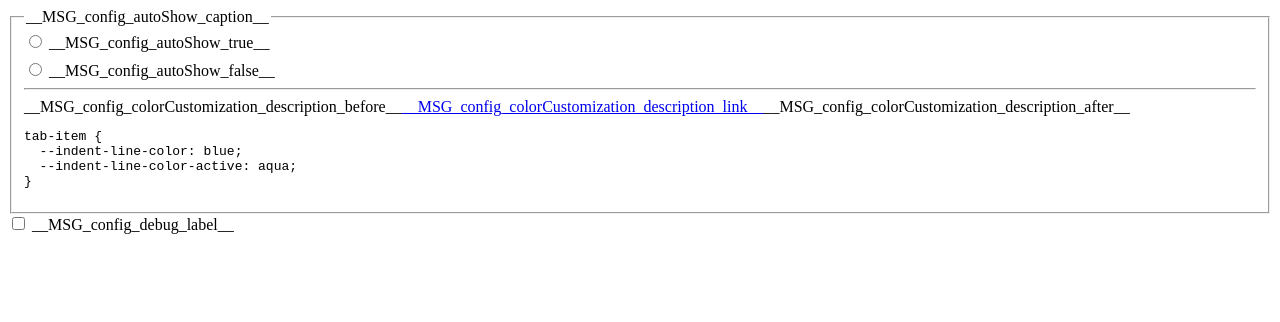
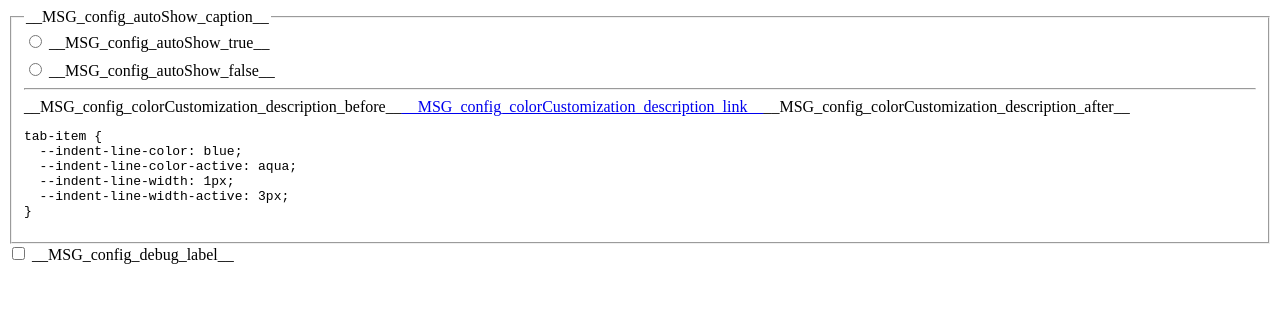
Before and after one commit to piroor/tst-indent-line, a website with bundled scripts: page options/options.html in a window 1280 px wide. Built offline with nearby package versions, Linux system fonts and the light colour scheme.

Commit message:
Add example

```diff
--- a/options/options.html
+++ b/options/options.html
@@ -32,6 +32,8 @@
       <pre class="selectable"><code>tab-item {
   --indent-line-color: blue;
   --indent-line-color-active: aqua;
+  --indent-line-width: 1px;
+  --indent-line-width-active: 3px;
 }</code></pre>
     </fieldset>
 
```
